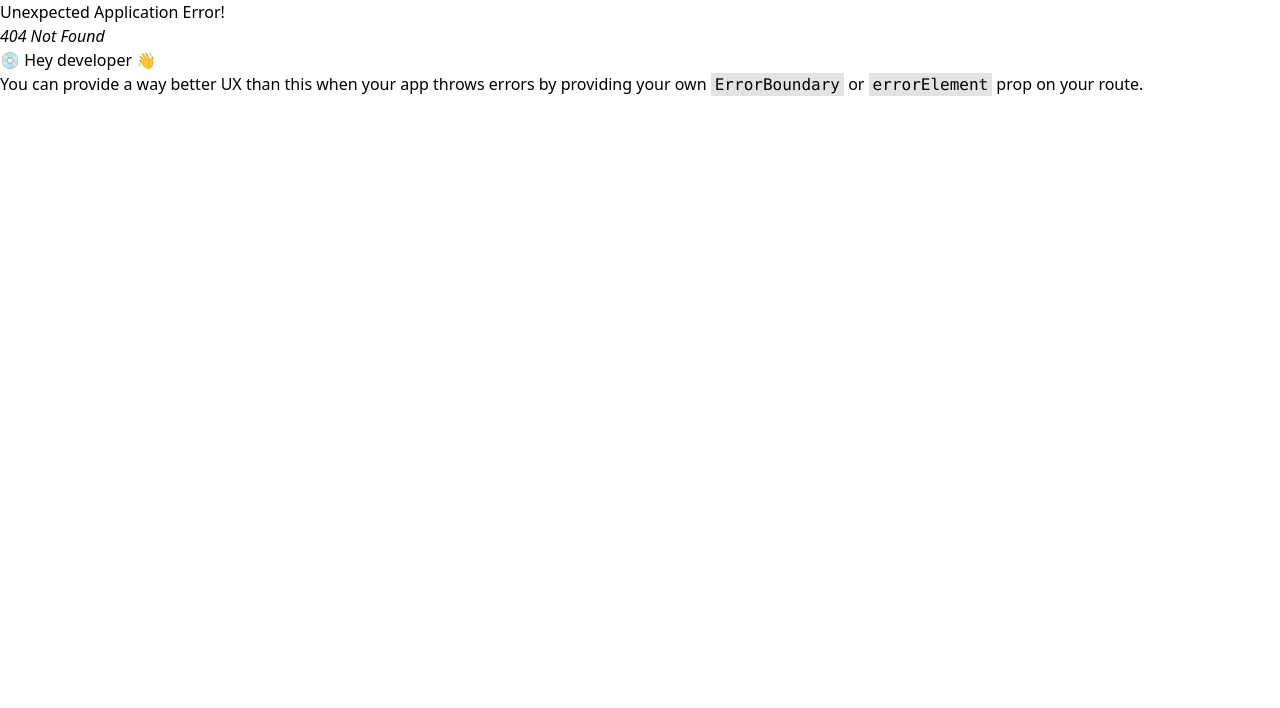
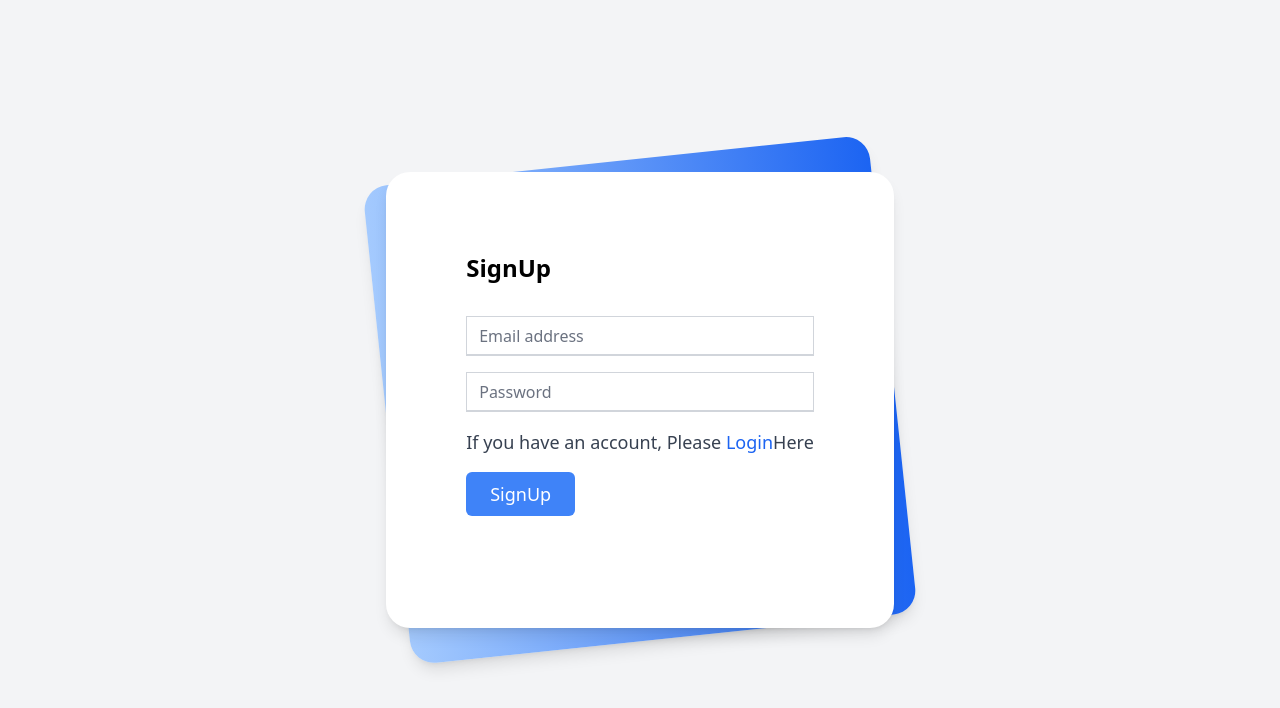
Before and after one commit to singhrimiumesh/Book_Store, a React (Vite) app in the folder mern-client/: page /sign-up in a window 1280 px wide. Before the commit this address had no page. Shown: the top 708 px of the page. Built offline with nearby package versions, Linux system fonts and the light colour scheme.

Commit message:
Seventh Commit (5:53)

```diff
--- a/mern-client/package.json
+++ b/mern-client/package.json
@@ -10,6 +10,7 @@
     "preview": "vite preview"
   },
   "dependencies": {
+    "firebase": "^10.7.2",
     "flowbite-react": "^0.7.2",
     "localforage": "^1.10.0",
     "match-sorter": "^6.3.3",
--- /dev/null
+++ b/mern-client/src/components/Signup.jsx
@@ -0,0 +1,65 @@
+import { useContext, useState } from "react";
+import { Link, useLocation, useNavigate } from "react-router-dom"
+import { AuthContext } from "../contects/AuthProvider";
+
+const Signup = () => {
+    const {createUser} = useContext(AuthContext);
+
+    const [error, serError] = useState("error");
+    const location = useLocation();
+    const navigate = useNavigate();
+
+    const from = location.state?.from?.pathname || "/";
+    const handleSignUp = (event) =>{
+        event.preventDefault();
+        const form = event.target;
+        const email = form.email.value;
+        const password = form.password.value;
+
+        createUser(email, password).then((userCredential) => {
+            const user = userCredential.user;
+            alert("SignUp Successful!");
+            navigate(from, {replace: true})
+
+        }).catch((error) =>{
+            const errorCode = error.code;
+            const errorMessage = error.message;
+            serError(errorMessage)
+         });
+
+    }
+  return (
+<div className="min-h-screen bg-gray-100 py-6 flex flex-col justify-center sm:py-12">
+	<div className="relative py-3 sm:max-w-xl sm:mx-auto">
+		<div
+			className="absolute inset-0 bg-gradient-to-r from-blue-300 to-blue-600 shadow-lg transform -skew-y-6 sm:skew-y-0 sm:-rotate-6 sm:rounded-3xl">
+		</div>
+		<div className="relative px-4 py-10 bg-white shadow-lg sm:rounded-3xl sm:p-20">
+			<div className="max-w-md mx-auto">
+				<div>
+					<h1 className="text-2xl font-semibold">SignUp</h1>
+				</div>
+				<div className="divide-y divide-gray-200">
+					<form onSubmit={handleSignUp} className="py-8 text-base leading-6 space-y-4 text-gray-700 sm:text-lg sm:leading-7">
+						<div className="relative">
+							<input id="email" name="email" type="text" className="peer h-10 w-full border-b-2 border-gray-300 text-gray-900 focus:outline-none focus:borer-rose-600" placeholder="Email address" />
+
+						</div>
+						<div className="relative">
+							<input id="password" name="password" type="password" className="peer h-10 w-full border-b-2 border-gray-300 text-gray-900 focus:outline-none focus:borer-rose-600" placeholder="Password" />
+
+						</div>
+                        <p>If you have an account, Please <Link to="/login" className="text-blue-600">Login</Link>Here</p>
+						<div className="relative">
+							<button className="bg-blue-500 text-white rounded-md px-6 py-2">SignUp</button>
+						</div>
+					</form>
+				</div>
+			</div>
+		</div>
+	</div>
+</div>
+  )
+}
+
+export default Signup
--- /dev/null
+++ b/mern-client/src/contects/AuthProvider.jsx
@@ -0,0 +1,28 @@
+import { createContext, useState } from "react";
+import app from "../firebase/fiirebase.config";
+import { createUserWithEmailAndPassword, getAuth} from "firebase/auth";
+
+export const AuthContext = createContext();
+const auth = getAuth(app);
+
+const AuthProvider = ({children}) => {
+    const [user, setUser] = useState(null);
+    const [loading , setLoading] = useState(true);
+
+    const createUser = (email, password) =>{
+        setLoading(true);
+        return createUserWithEmailAndPassword(auth, email, password);
+    }
+
+    const authInfo = {
+        createUser
+    };
+
+  return (
+    <AuthContext.Provider value={authInfo}>
+            {children}
+        </AuthContext.Provider>
+  )
+}
+
+export default AuthProvider
--- /dev/null
+++ b/mern-client/src/firebase/fiirebase.config.js
@@ -0,0 +1,19 @@
+// Import the functions you need from the SDKs you need
+import { initializeApp } from "firebase/app";
+// TODO: Add SDKs for Firebase products that you want to use
+// https://firebase.google.com/docs/web/setup#available-libraries
+
+// Your web app's Firebase configuration
+const firebaseConfig = {
+  apiKey: "AIzaSyDHACJXYDofnQy1GMN6Sr0qNK8k3Egt6a8",
+  authDomain: "the-digital-repository.firebaseapp.com",
+  projectId: "the-digital-repository",
+  storageBucket: "the-digital-repository.appspot.com",
+  messagingSenderId: "163774029540",
+  appId: "1:163774029540:web:b29ddd0de973f62aaf16f1"
+};
+
+// Initialize Firebase
+const app = initializeApp(firebaseConfig);
+
+export default app;
--- a/mern-client/src/main.jsx
+++ b/mern-client/src/main.jsx
@@ -3,9 +3,12 @@
 import './index.css'
 import { RouterProvider } from 'react-router-dom'
 import router from './routers/router.jsx'
+import AuthProvider from './contects/AuthProvider.jsx'
 
 ReactDOM.createRoot(document.getElementById('root')).render(
   <React.StrictMode>
+    <AuthProvider>
     <RouterProvider router={router} />
+    </AuthProvider>
   </React.StrictMode>,
 )
--- a/mern-client/src/routers/router.jsx
+++ b/mern-client/src/routers/router.jsx
@@ -6,6 +6,7 @@
 import Shop from "../shop/Shop";
 import About from "../components/About";
 import Blog from "../components/Blog";
+import Signup from "../components/Signup";
 import SingleBook from "../shop/SingleBook";
 import DashboardLayout from "../dashboard/DashboardLayout";
 import Dashboard from "../dashboard/Dashboard";
@@ -62,6 +63,10 @@
         loader: ({params})=> fetch(`http://localhost:5000/book/${params.id}`)
       }
     ]
+    },
+    {
+      path: "sign-up",
+      element: <Signup/>
     }
   ]);
 
```
Also changed, not shown: 1 other file (tests, documents, lock files or other folders).
